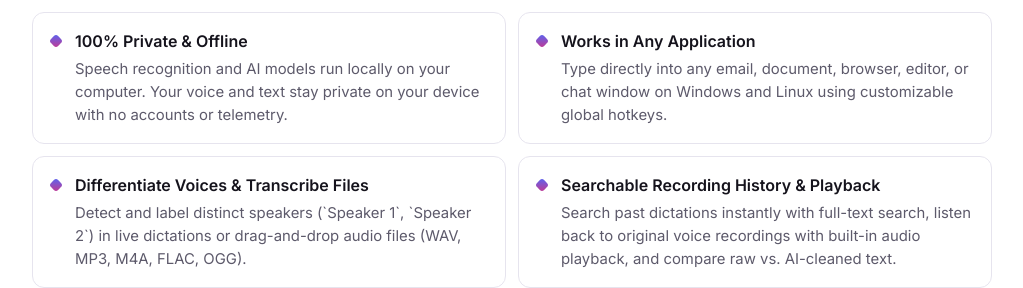
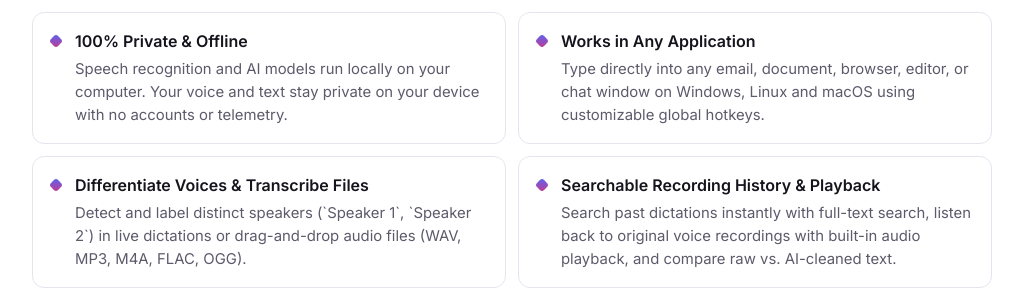
Before and after one commit to jackbrumley/voquill, a Jekyll site: the page built from docs/index.html, in a window 1280 px wide and 900 px high, scrolled down 2880 px. Shown: the part 200-488 px from the top of the window, without its empty margins (128-1151 px from the left). Built offline with Jekyll 4.4.1, drawn with Linux system fonts in a browser that asks for light colours; a script that is not in the unit is left out; some of the changed text lies outside the part shown.

Commit message:
docs: a short README in the shared layout, and macOS on the site
The README follows the install page: icon, tagline, three badges, the
one-line installers, What it does, screenshots, build and license, with
the other apps in the footer. The full feature list stays in
docs/FEATURES.md.

The site's tagline, descriptions and structured data now name macOS,
which every release has shipped since v1.9 (community-supported).

```diff
--- a/docs/_includes/index-json-ld.html
+++ b/docs/_includes/index-json-ld.html
@@ -3,9 +3,9 @@
     "@context": "https://schema.org",
     "@type": "SoftwareApplication",
     "name": "FOSS Voquill",
-    "description": "FOSS, truly free & open-source offline dictation for Windows and Linux. Types directly into any app - voice-to-text runs locally so your data never leaves your device. No subscriptions.",
+    "description": "FOSS, truly free & open-source offline dictation for Windows, Linux and macOS. Types directly into any app - voice-to-text runs locally so your data never leaves your device. No subscriptions.",
     "applicationCategory": "ProductivityApplication",
-    "operatingSystem": "Windows, Linux",
+    "operatingSystem": "Windows, Linux, macOS",
     "license": "{{ site.license_url }}",
     "url": "{{ site.url }}/",
     "downloadUrl": "https://github.com/jackbrumley/voquill/releases/latest",
--- a/docs/index.html
+++ b/docs/index.html
@@ -1,9 +1,9 @@
 ---
 layout: default
 title: FOSS Voquill | Free & Private Dictation
-description: FOSS Voquill is free & open-source offline dictation for Windows and Linux. System-wide push-to-talk that runs 100% locally with zero telemetry.
+description: FOSS Voquill is free & open-source offline dictation for Windows, Linux and macOS. System-wide push-to-talk that runs 100% locally with zero telemetry.
 og_title: FOSS Voquill | Free & Private Dictation
-og_description: FOSS Voquill is free & open-source offline dictation for Windows and Linux. System-wide push-to-talk that runs 100% locally with zero telemetry.
+og_description: FOSS Voquill is free & open-source offline dictation for Windows, Linux and macOS. System-wide push-to-talk that runs 100% locally with zero telemetry.
 og_url: https://voquill.org/
 og_image: https://voquill.org/screenshots/screenshot-1.png
 canonical: https://voquill.org/
@@ -35,7 +35,7 @@
         </div>
       </div>
       <h1>FOSS Voquill</h1>
-      <p class="tagline">Truly free &amp; open-source offline dictation for Windows and Linux. Your voice never leaves your computer.</p>
+      <p class="tagline">Truly free &amp; open-source offline dictation for Windows, Linux and macOS. Your voice never leaves your computer.</p>
     </div>
     {% include hero-art.html %}
   </div>
@@ -152,7 +152,7 @@
       </li>
       <li>
         <strong>Works in Any Application</strong>
-        <span class="feature-desc">Type directly into any email, document, browser, editor, or chat window on Windows and Linux using customizable global hotkeys.</span>
+        <span class="feature-desc">Type directly into any email, document, browser, editor, or chat window on Windows, Linux and macOS using customizable global hotkeys.</span>
       </li>
       <li>
         <strong>Differentiate Voices &amp; Transcribe Files</strong>
```
Also changed, not shown: README.md.
